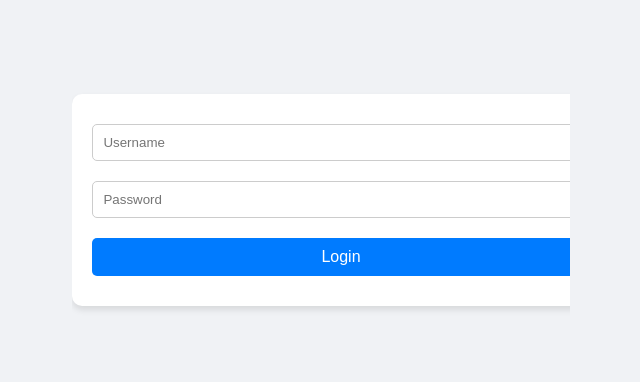
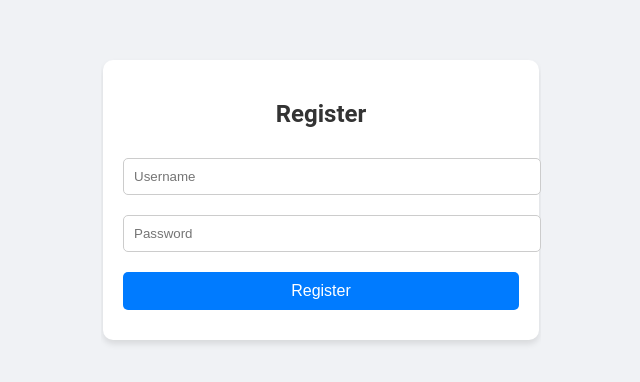
Before and after one commit to 18osxx/task-manager, a React (Create React App) app in the folder client/: page /login in a window 1280 px wide. Shown: the part 200-582 px from the top of the page, without its empty margins (319-959 px from the left). Built offline with nearby package versions, Linux system fonts and the light colour scheme.

Commit message:
Update Login.js

```diff
--- a/client/src/components/Login.js
+++ b/client/src/components/Login.js
@@ -1,10 +1,8 @@
-import React, { useState, useContext } from "react";
+import React, { useState } from "react";
 import axios from "axios";
-import { AuthContext } from "../context/AuthContext";
 
-const Login = () => {
+const Register = () => {
   const [formData, setFormData] = useState({ username: "", password: "" });
-  const { setAuth } = useContext(AuthContext);
 
   const handleChange = (e) => {
     setFormData({ ...formData, [e.target.name]: e.target.value });
@@ -14,19 +12,24 @@ const Login = () => {
     e.preventDefault();
     try {
       const response = await axios.post(
-        "http://localhost:5000/users/login",
+        "http://localhost:5000/users/register",
         formData
       );
-      setAuth(response.data);
-      alert("Login successful!");
+      if (response.status === 201) {
+        alert("Registration successful!");
+      } else {
+        alert("Registration failed!");
+      }
     } catch (error) {
-      console.error("Error logging in user", error);
-      alert("Login failed!");
+      console.error("Error registering user", error);
+      alert("Registration failed!");
     }
   };
 
   return (
+    <div className="container fade-in">
       <form onSubmit={handleSubmit}>
+        <h2>Register</h2>
         <input
           type="text"
           name="username"
@@ -43,9 +46,10 @@ const Login = () => {
           placeholder="Password"
           required
         />
-      <button type="submit">Login</button>
+        <button type="submit">Register</button>
       </form>
+    </div>
   );
 };
 
-export default Login;
+export default Register;
```
Lines whose indentation alone changed are shown as unchanged.
